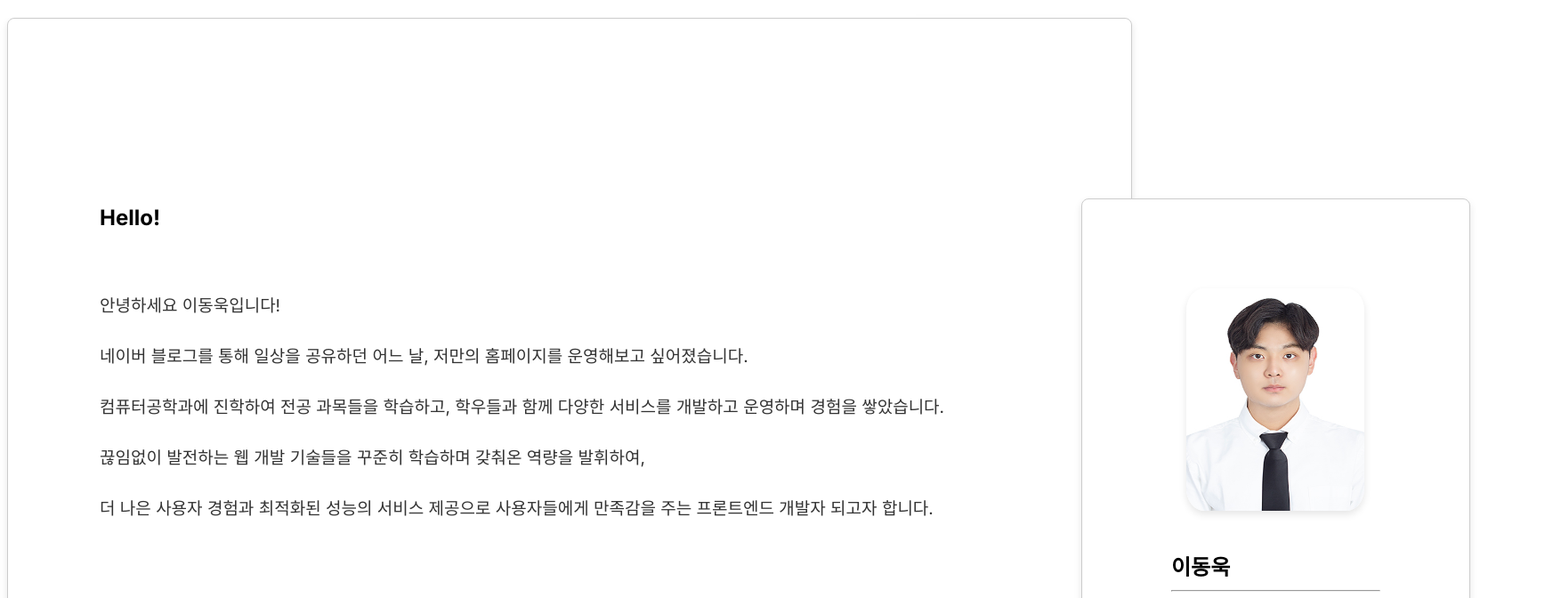
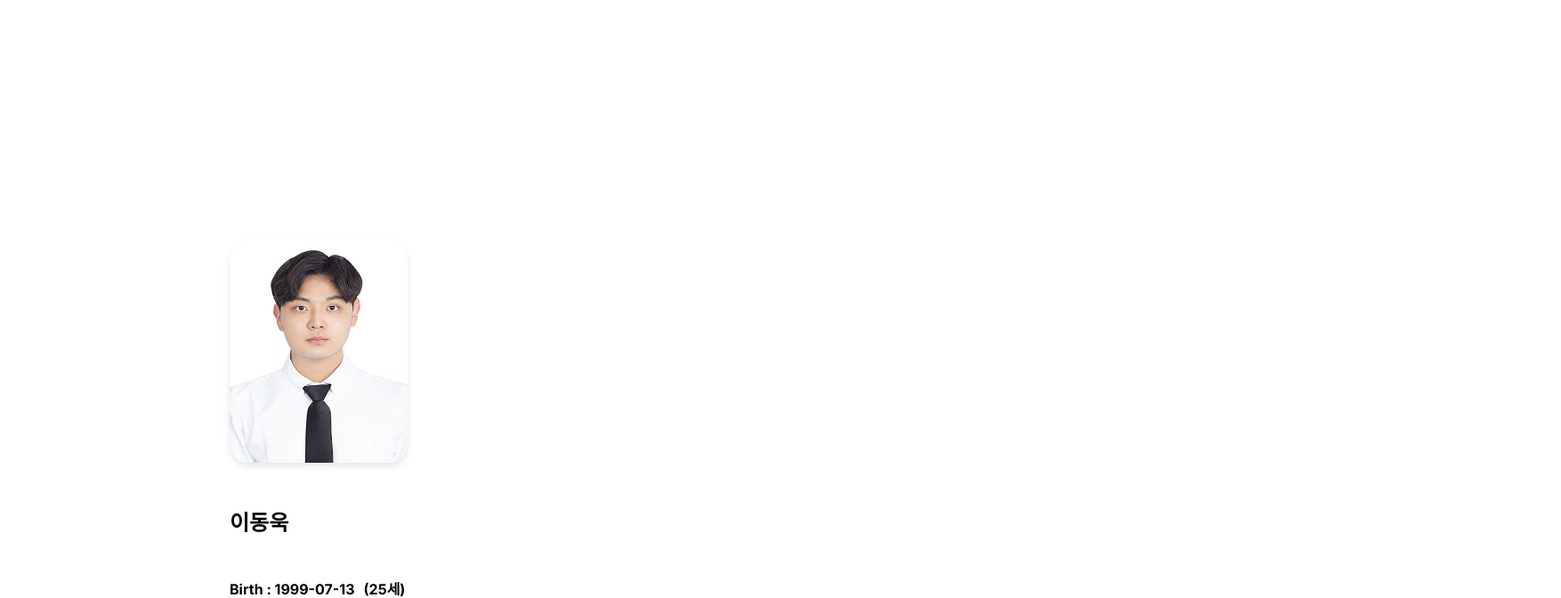
Before and after one commit to Lee-Dongwook/About-Me, a Next.js app in the folder profile/: page / in a window 1280 px wide. Shown: the part 120-792 px from the top of the page at 89% size, 1754 px wide, since content can reach past the window. Built offline with nearby package versions, Linux system fonts and the light colour scheme.

Commit message:
style : 배경색 시간에 따른 색상 변화:

```diff
--- a/profile/src/03-styles/basic/index.ts
+++ b/profile/src/03-styles/basic/index.ts
@@ -1,17 +1,6 @@
 import Image from 'next/image';
 import Link from 'next/link';
 import styled from 'styled-components';
-
-export const BasicCardContainer = styled.div`
-  display: flex;
-  flex-direction: column;
-  align-items: center;
-  background-color: #FFFFFF;
-  border: 1px solid #ccc;
-  padding: 100px;
-  border-radius: 8px;
-  box-shadow: 0 4px 8px rgba(0, 0, 0, 0.1);
-`;
 
 export const BasicProfileImage = styled(Image)`
   border-radius: 10%;
--- a/profile/src/03-styles/global-styles.ts
+++ b/profile/src/03-styles/global-styles.ts
@@ -10,7 +10,7 @@ export const GlobalStyle = createGlobalStyle`
 
   --foreground-rgb: 0, 0, 0;
   --background-start-rgb: 173, 216, 230;
-  --background-end-rgb: 240, 248, 255;
+  --background-end-rgb: 255, 255, 255;
 
   --primary-glow: conic-gradient(
     from 180deg at 50% 50%,
@@ -89,7 +89,6 @@ body {
   max-height: 100vh;
   overflow-y: auto;
 }
-
 body {
   color: rgb(var(--foreground-rgb));
   background: linear-gradient(
--- a/profile/src/03-styles/index.ts
+++ b/profile/src/03-styles/index.ts
@@ -1,5 +1,5 @@
 import { ActivityCardContainer, ActivityCard } from "./activity";
-import { BasicCardContainer, BasicProfileImage, BasicName, BasicDetails, BasicLink } from "./basic";
+import { BasicProfileImage, BasicName, BasicDetails, BasicLink } from "./basic";
 import { CertificateCardContainer, CertificateCard } from "./certificate";
 import { IntroduceCardContainer } from "./introduce";
 import { ProjectCardContainer, ProjectCard, ProjectButton } from "./project";
@@ -8,7 +8,6 @@ import { TechCardContainer, TechCard, TechTableContainer, TechTableTh, TechTable
 export {
     ActivityCardContainer,
     ActivityCard,
-    BasicCardContainer,
     BasicDetails,
     BasicLink,
     BasicName,
--- a/profile/src/03-styles/introduce/index.ts
+++ b/profile/src/03-styles/introduce/index.ts
@@ -5,13 +5,10 @@ type CardContainerProps = {
 };
 
 export const IntroduceCardContainer = styled.div<CardContainerProps>`
-  border: 1px solid #ccc;
-  border-radius: 8px;
-  padding: 100px;
-  box-shadow: 0 4px 8px rgba(0, 0, 0, 0.1);
+  padding: 250px;
   opacity: ${(props) => (props.animate ? 1 : 0)};
-  transform: translateY(${(props) => (props.animate ? 0 : '100px')});
+  transform: translateY(${(props) => (props.animate ? 0 : '150px')});
   transition:
-    opacity 4s ease,
-    transform 4s ease;
+    opacity 5s ease,
+    transform 5s ease;
 `;
--- a/profile/src/03-styles/tech/index.ts
+++ b/profile/src/03-styles/tech/index.ts
@@ -5,18 +5,12 @@ type CardProps = {
 }
 
 export const TechCardContainer = styled.div`
- border: 1px solid #ccc;
  padding: 16px;
- border-radius: 8px;
- box-shadow: 0 4px 8px rgba(0, 0, 0, 0.1);
 `;
 
 export const TechCard = styled.div<CardProps>`
   text-align: start;
-  border: 1px solid #ccc;
-  padding: 200px;
-  border-radius: 10px;
-  box-shadow: 0 4px 8px rgba(0, 0, 0, 0.1);
+  padding: 300px;
   opacity: ${(props) => (props.animate ? 1 : 0)};
   transform: translateY(${(props) => (props.animate ? 0 : '100px')});
   transition:
--- a/profile/src/05-ui/basic/index.tsx
+++ b/profile/src/05-ui/basic/index.tsx
@@ -1,22 +1,15 @@
 'use client';
 
 import my from '@/00-assets/image/my.png';
-import {
-  BasicCardContainer,
-  BasicProfileImage,
-  BasicName,
-  BasicDetails,
-  BasicLink,
-} from '@/03-styles';
+import { BasicProfileImage, BasicName, BasicDetails, BasicLink } from '@/03-styles';
 import type { BasicUiProps } from '@/05-ui/props.types';
 
 export const BasicComponent = ({ basicInfo }: BasicUiProps) => {
   return (
-    <BasicCardContainer>
+    <>
       <BasicProfileImage src={my} width={200} height={250} alt='사진' />
       <div>
         <BasicName>{basicInfo.name}</BasicName>
-        <hr />
         <br />
         <BasicDetails>
           <span>Birth : {basicInfo.birthday}</span>
@@ -33,6 +26,6 @@ export const BasicComponent = ({ basicInfo }: BasicUiProps) => {
           Blog : <BasicLink href={`https://velog.io/@dlehddnr99`}>{basicInfo.blog}</BasicLink>
         </BasicDetails>
       </div>
-    </BasicCardContainer>
+    </>
   );
 };
--- a/profile/src/05-ui/introduce/index.tsx
+++ b/profile/src/05-ui/introduce/index.tsx
@@ -12,15 +12,13 @@ export const IntroduceComponent = ({
   const [firstCardRef, firstCardInView] = useInView();
   const [secondCardRef, secondCardInView] = useInView();
   const [thirdCardRef, thirdCardInView] = useInView();
-
+  const [fourthCardRef, fourthCardInView] = useInView();
   return (
-    <div>
+    <>
       <IntroduceCardContainer ref={firstCardRef} animate={firstCardInView}>
-        <table>
-          <tbody>
-            <tr>
-              <td style={{ width: '50%' }}>
-                {' '}
+        <BasicComponent basicInfo={basicInfo} />
+      </IntroduceCardContainer>
+      <IntroduceCardContainer ref={secondCardRef} animate={secondCardInView}>
         <h2>Hello!</h2>
         <br />
         {introduceInfo.introduce.map((item, index) => {
@@ -50,16 +48,8 @@ export const IntroduceComponent = ({
             </p>
           );
         })}
-              </td>
-              <td style={{ width: '50%', padding: '100px' }}>
-                {' '}
-                <BasicComponent basicInfo={basicInfo} />
-              </td>
-            </tr>
-          </tbody>
-        </table>
       </IntroduceCardContainer>
-      <IntroduceCardContainer ref={secondCardRef} animate={secondCardInView}>
+      <IntroduceCardContainer ref={thirdCardRef} animate={thirdCardInView}>
         <div>
           <h3>Work Experience</h3>
           <br />
@@ -104,7 +94,7 @@ export const IntroduceComponent = ({
           })}
         </div>
       </IntroduceCardContainer>
-      <IntroduceCardContainer ref={thirdCardRef} animate={thirdCardInView}>
+      <IntroduceCardContainer ref={fourthCardRef} animate={fourthCardInView}>
         <div>
           <h3>Currently I Learn...</h3>
           {introduceInfo.experience.practice.map((item, index) => {
@@ -116,6 +106,8 @@ export const IntroduceComponent = ({
           })}
         </div>
       </IntroduceCardContainer>
-    </div>
+      <br />
+      <br />
+    </>
   );
 };
```
Lines whose indentation alone changed are shown as unchanged.
